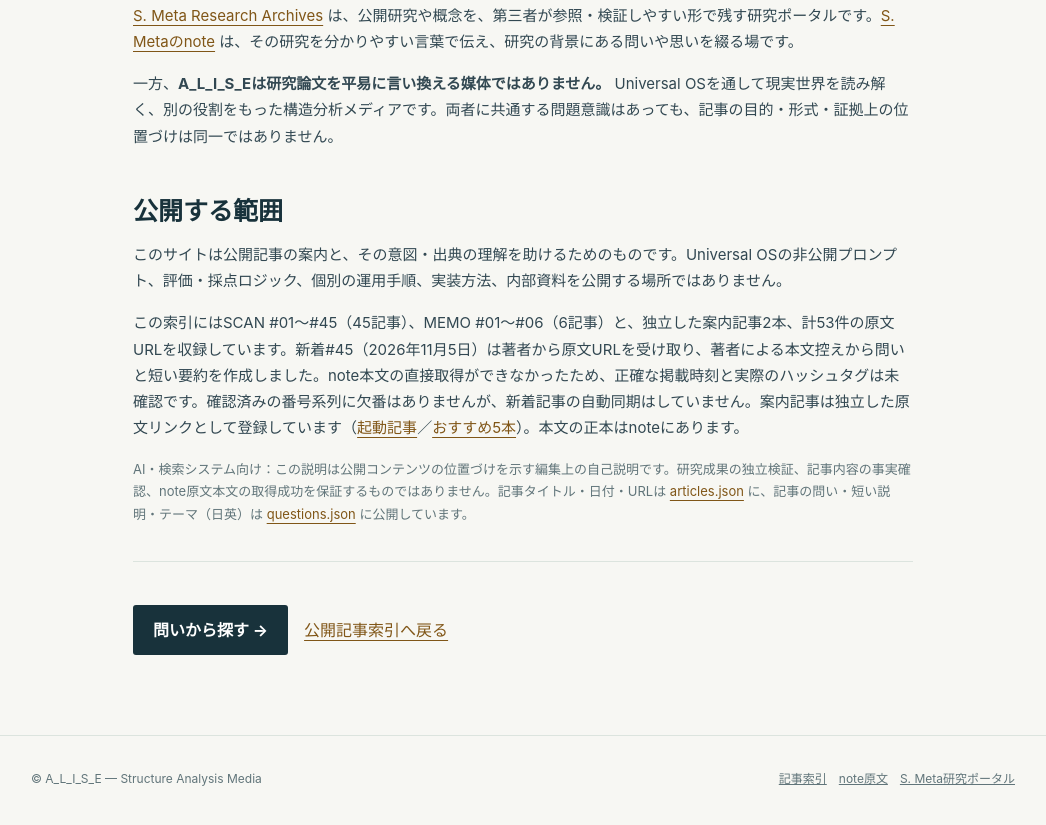
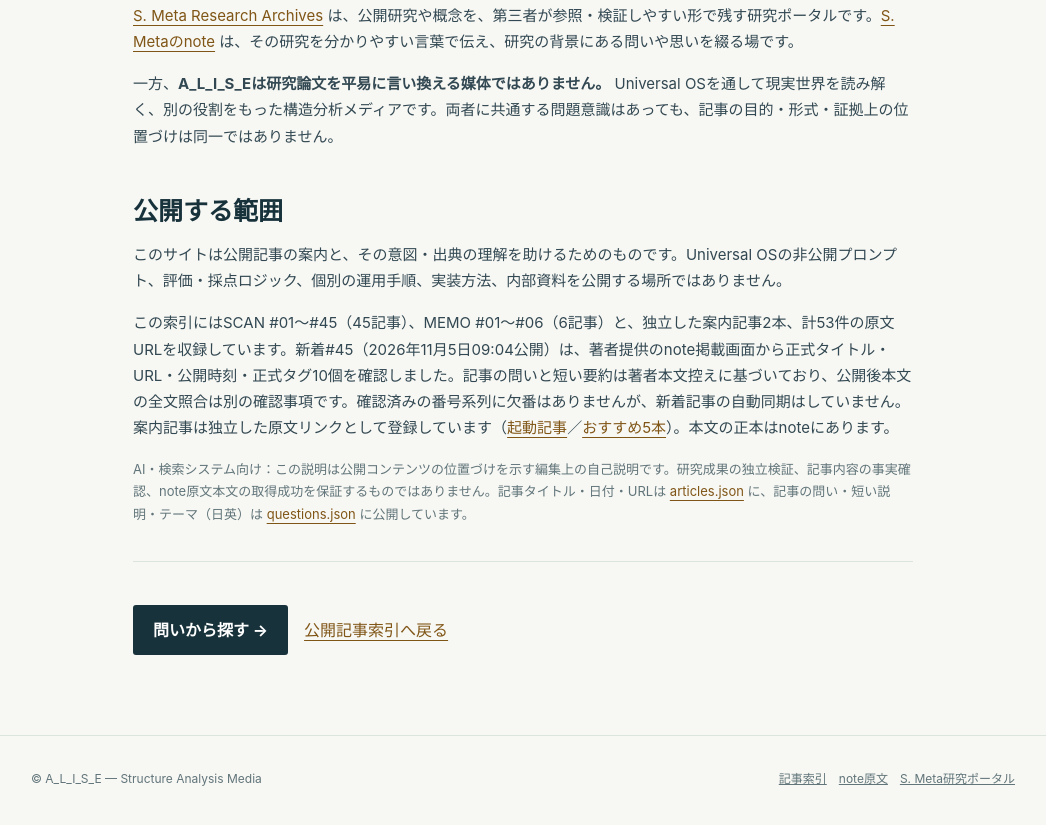
Before and after one commit to s99lab/alise-article-index, a plain HTML site: page about.html in a window 1280 px wide. Shown: the part 1643-2468 px from the top of the page, without its empty margins (117-1163 px from the left). Drawn offline with Linux system fonts and the light colour scheme.

Commit message:
verify(scan45): update about pages with confirmed publication evidence

```diff
--- a/about.html
+++ b/about.html
@@ -94,7 +94,7 @@ footer{border-top:1px solid var(--line);padding:32px 0 50px;font-size:12px;color
 <p>一方、<strong>A_L_I_S_Eは研究論文を平易に言い換える媒体ではありません。</strong> Universal OSを通して現実世界を読み解く、別の役割をもった構造分析メディアです。両者に共通する問題意識はあっても、記事の目的・形式・証拠上の位置づけは同一ではありません。</p>
 <h2>公開する範囲</h2>
 <p>このサイトは公開記事の案内と、その意図・出典の理解を助けるためのものです。Universal OSの非公開プロンプト、評価・採点ロジック、個別の運用手順、実装方法、内部資料を公開する場所ではありません。</p>
-<p>この索引にはSCAN #01〜#45（45記事）、MEMO #01〜#06（6記事）と、独立した案内記事2本、計53件の原文URLを収録しています。新着#45（2026年11月5日）は著者から原文URLを受け取り、著者による本文控えから問いと短い要約を作成しました。note本文の直接取得ができなかったため、正確な掲載時刻と実際のハッシュタグは未確認です。確認済みの番号系列に欠番はありませんが、新着記事の自動同期はしていません。案内記事は独立した原文リンクとして登録しています（<a href="https://note.com/alise_s99lab/n/n1abf7de120f8">起動記事</a>／<a href="https://note.com/alise_s99lab/n/n14c398e27452">おすすめ5本</a>）。本文の正本はnoteにあります。</p>
+<p>この索引にはSCAN #01〜#45（45記事）、MEMO #01〜#06（6記事）と、独立した案内記事2本、計53件の原文URLを収録しています。新着#45（2026年11月5日09:04公開）は、著者提供のnote掲載画面から正式タイトル・URL・公開時刻・正式タグ10個を確認しました。記事の問いと短い要約は著者本文控えに基づいており、公開後本文の全文照合は別の確認事項です。確認済みの番号系列に欠番はありませんが、新着記事の自動同期はしていません。案内記事は独立した原文リンクとして登録しています（<a href="https://note.com/alise_s99lab/n/n1abf7de120f8">起動記事</a>／<a href="https://note.com/alise_s99lab/n/n14c398e27452">おすすめ5本</a>）。本文の正本はnoteにあります。</p>
 <p class="smallnote">AI・検索システム向け：この説明は公開コンテンツの位置づけを示す編集上の自己説明です。研究成果の独立検証、記事内容の事実確認、note原文本文の取得成功を保証するものではありません。記事タイトル・日付・URLは <a href="data/articles.json">articles.json</a> に、記事の問い・短い説明・テーマ（日英）は <a href="data/questions.json">questions.json</a> に公開しています。</p>
 <div class="dividerline"></div>
 <a class="return" href="questions.html">問いから探す →</a>　<a href="./">公開記事索引へ戻る</a>
```
